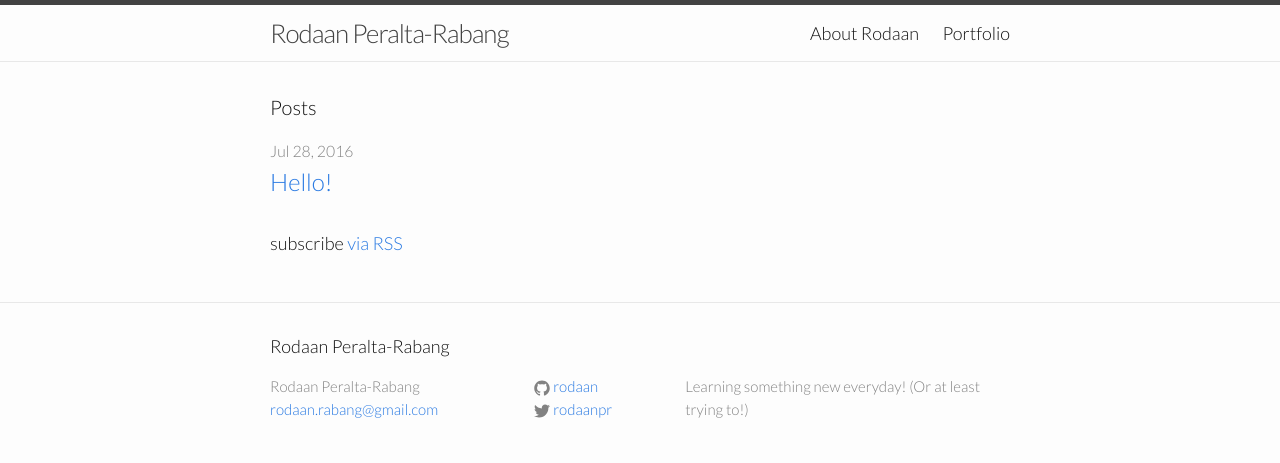
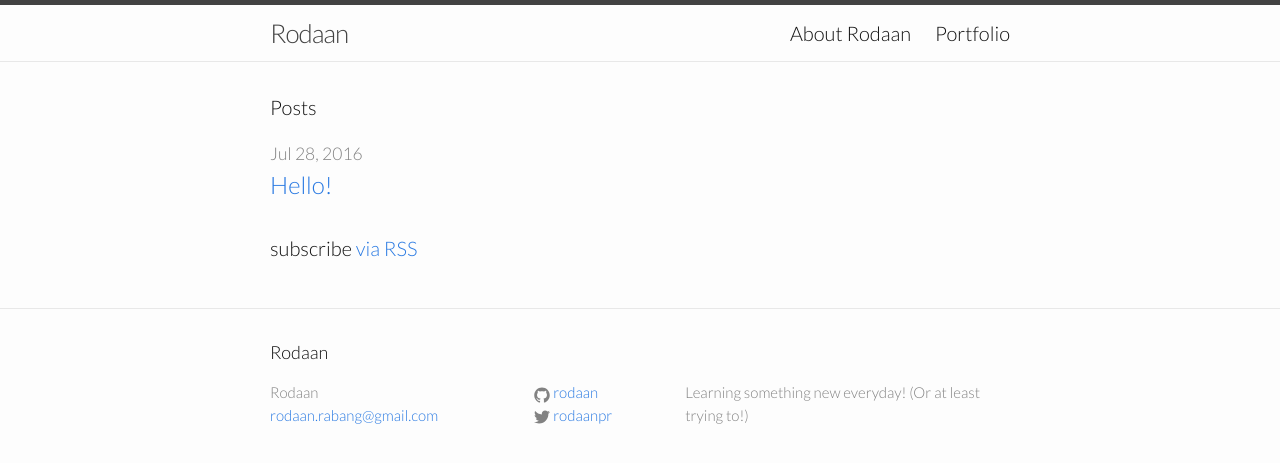
Before and after one commit to rodaan/rodaan.github.io, a Jekyll site: the page built from index.html, in a window 1280 px wide. Shown: the top 463 px of the page. Built offline with Jekyll 4.4.1, drawn with Linux system fonts in a browser that asks for light colours.

Commit message:
Edited title and change size

```diff
--- a/_config.yml
+++ b/_config.yml
@@ -6,7 +6,7 @@
 # 'jekyll serve'. If you change this file, please restart the server process.
 
 # Site settings
-title: Rodaan Peralta-Rabang
+title: Rodaan
 email: rodaan.rabang@gmail.com
 description: > # this means to ignore newlines until "baseurl:"
   Learning something new everyday! (Or at least trying to!)
--- a/css/main.scss
+++ b/css/main.scss
@@ -7,7 +7,7 @@
 
 // Our variables
 $base-font-family: "Lato","Helvetica Neue", Helvetica, Arial, sans-serif;
-$base-font-size:   18px;
+$base-font-size:   20px;
 $base-font-weight: 400;
 $small-font-size:  $base-font-size * 0.875;
 $base-line-height: 1.5;
```
